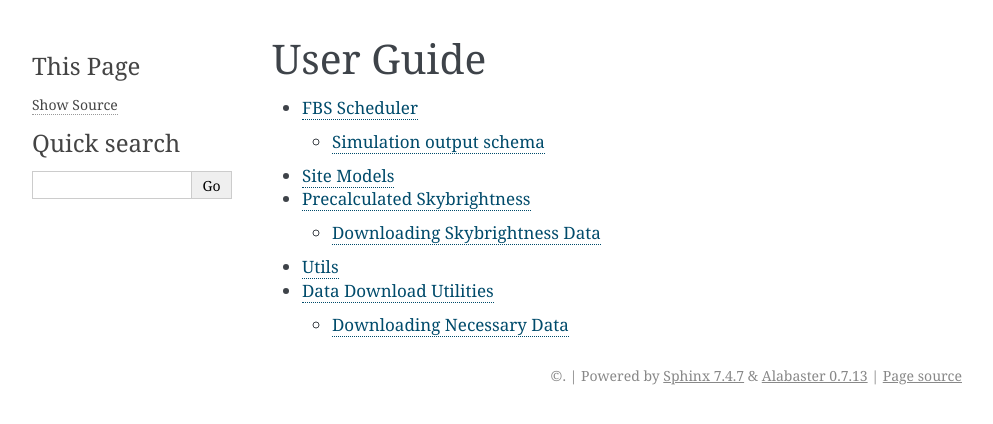
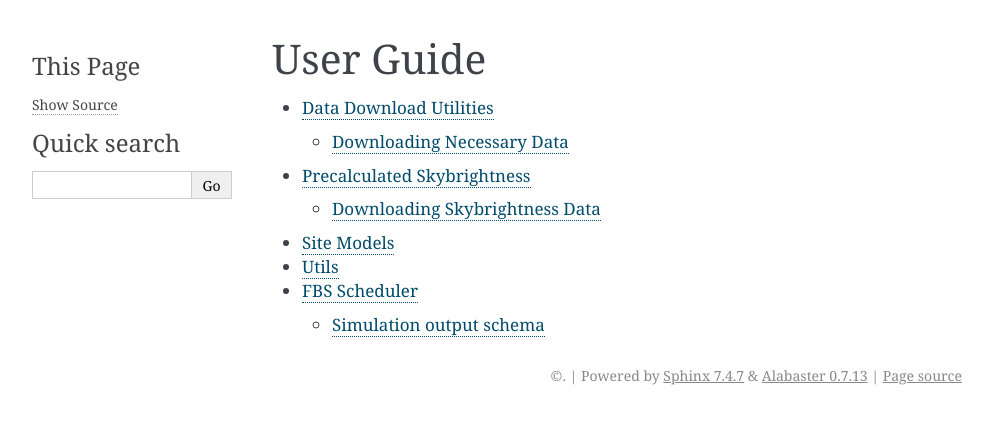
Before and after one commit to lsst/rubin_scheduler, a Sphinx documentation site: the page built from docs/user-guide.rst, in a window 1280 px wide. Shown: the top 424 px of the page, without its empty margins (148-1141 px from the left). Built offline with Sphinx 7.4.7, drawn with Linux system fonts in a browser that asks for light colours.

```diff
--- a/docs/user-guide.rst
+++ b/docs/user-guide.rst
@@ -9,8 +9,8 @@ User Guide
 
 .. toctree::
 
+    Data Download Utilities <data-download>
+    Precalculated Skybrightness <skybrightness-pre>
+    Site Models <site-models>
+    Utils <utils>
     FBS Scheduler <fbs>
-    Site Models <site-models>
-    Precalculated Skybrightness <skybrightness-pre>
-    Utils <utils>
-    Data Download Utilities <data-download>
```
